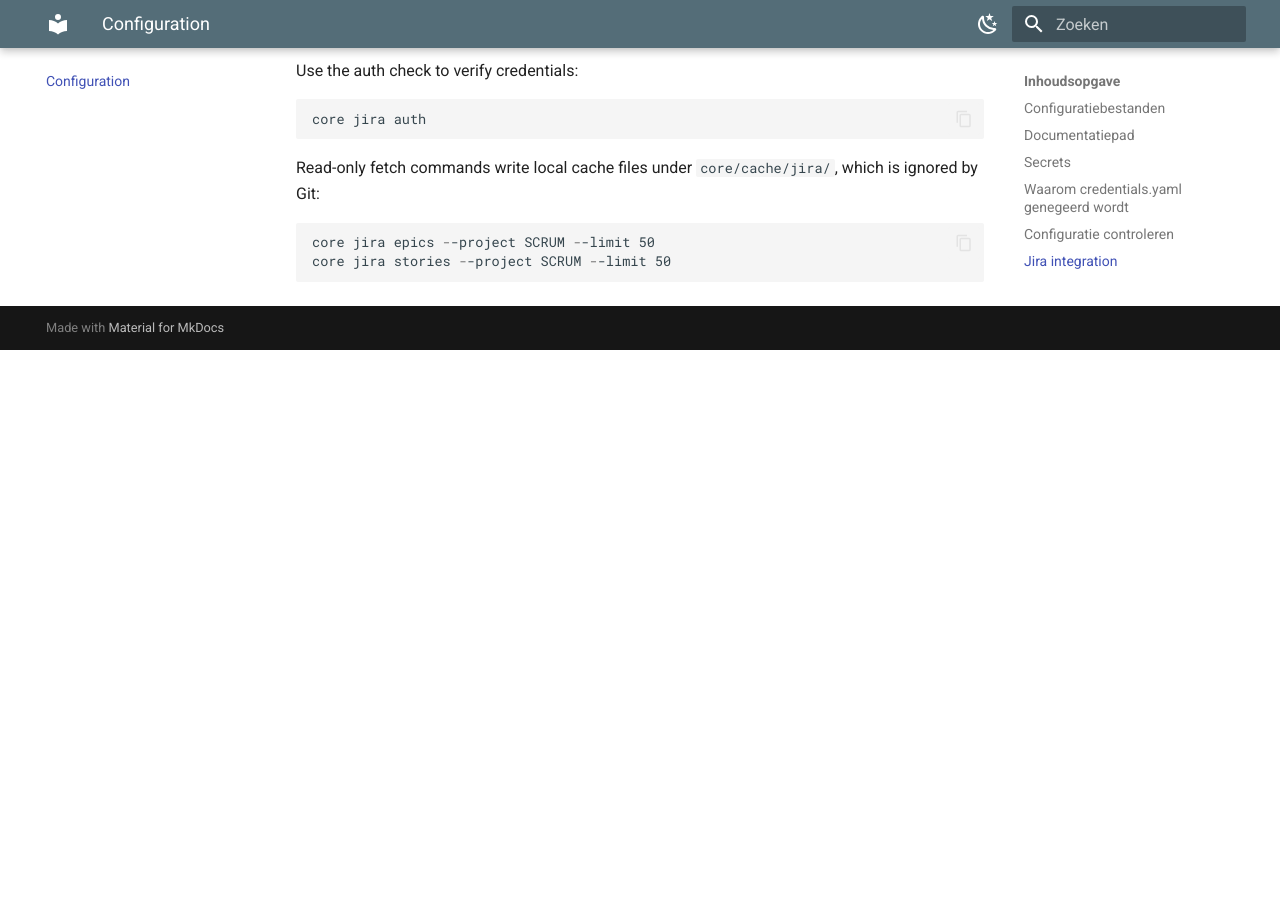
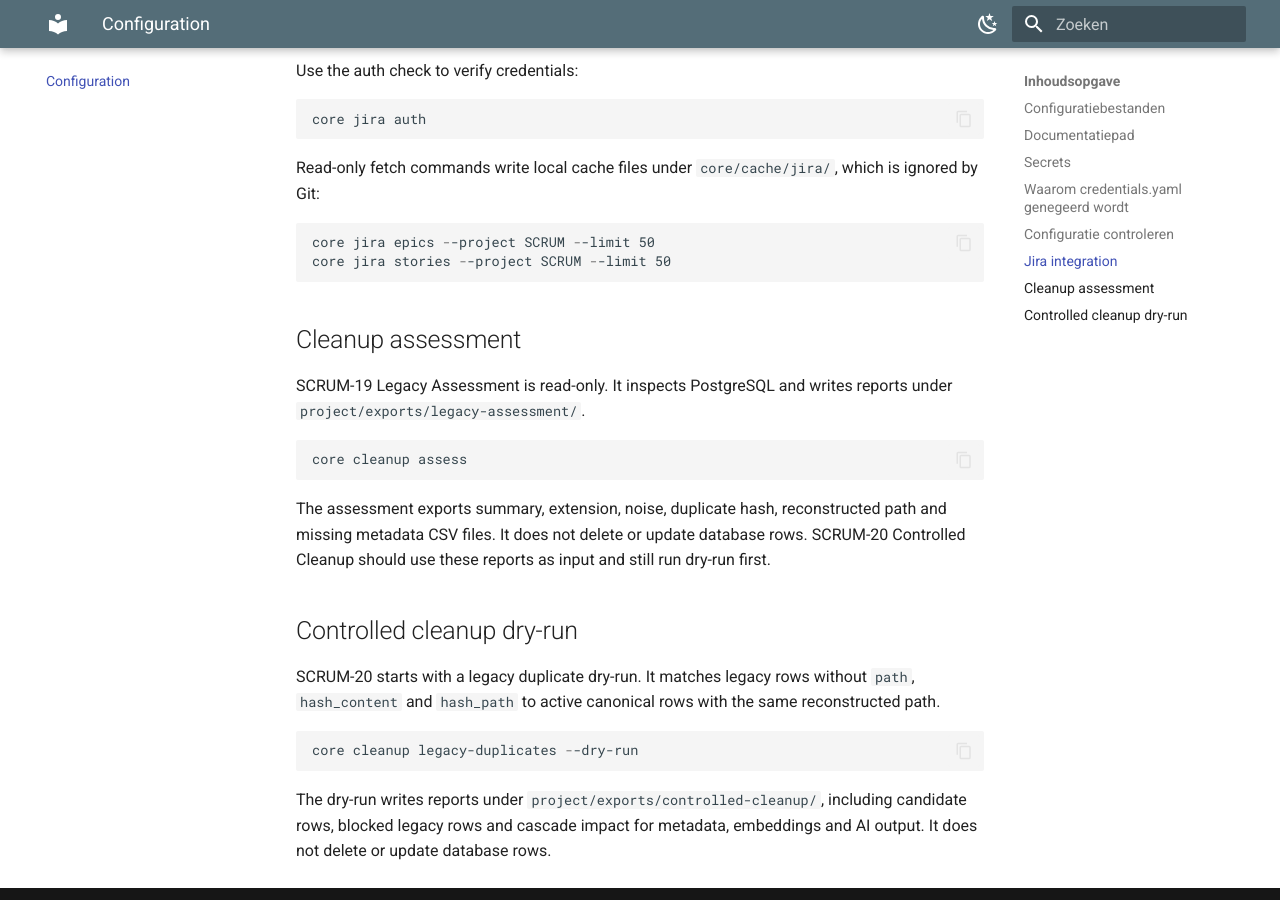
Before and after one commit to hugcoding/core-platform, an MkDocs documentation site: the page built from docs/wiki/configuration.md, in a window 1280 px wide and 900 px high, scrolled down 2232 px. Built offline with MkDocs 1.6.1 and Material for MkDocs 9.7.7, drawn with Linux system fonts in a browser that asks for light colours; before the commit the page ends 2582 px from its top, so only the background shows below that.

Commit message:
cleanup candidates report

````diff
--- a/docs/wiki/configuration.md
+++ b/docs/wiki/configuration.md
@@ -99,3 +99,22 @@ Read-only fetch commands write local cache files under `core/cache/jira/`, which
 core jira epics --project SCRUM --limit 50
 core jira stories --project SCRUM --limit 50
 ```
+## Cleanup assessment
+
+SCRUM-19 Legacy Assessment is read-only. It inspects PostgreSQL and writes reports under `project/exports/legacy-assessment/`.
+
+```powershell
+core cleanup assess
+```
+
+The assessment exports summary, extension, noise, duplicate hash, reconstructed path and missing metadata CSV files. It does not delete or update database rows. SCRUM-20 Controlled Cleanup should use these reports as input and still run dry-run first.
+
+## Controlled cleanup dry-run
+
+SCRUM-20 starts with a legacy duplicate dry-run. It matches legacy rows without `path`, `hash_content` and `hash_path` to active canonical rows with the same reconstructed path.
+
+```powershell
+core cleanup legacy-duplicates --dry-run
+```
+
+The dry-run writes reports under `project/exports/controlled-cleanup/`, including candidate rows, blocked legacy rows and cascade impact for metadata, embeddings and AI output. It does not delete or update database rows.
````
Also changed, not shown: project/PROJECT_STATUS.md (+4 -1 lines), project/changelog/CHANGELOG.md (+3 -0 lines), 5 other files.
